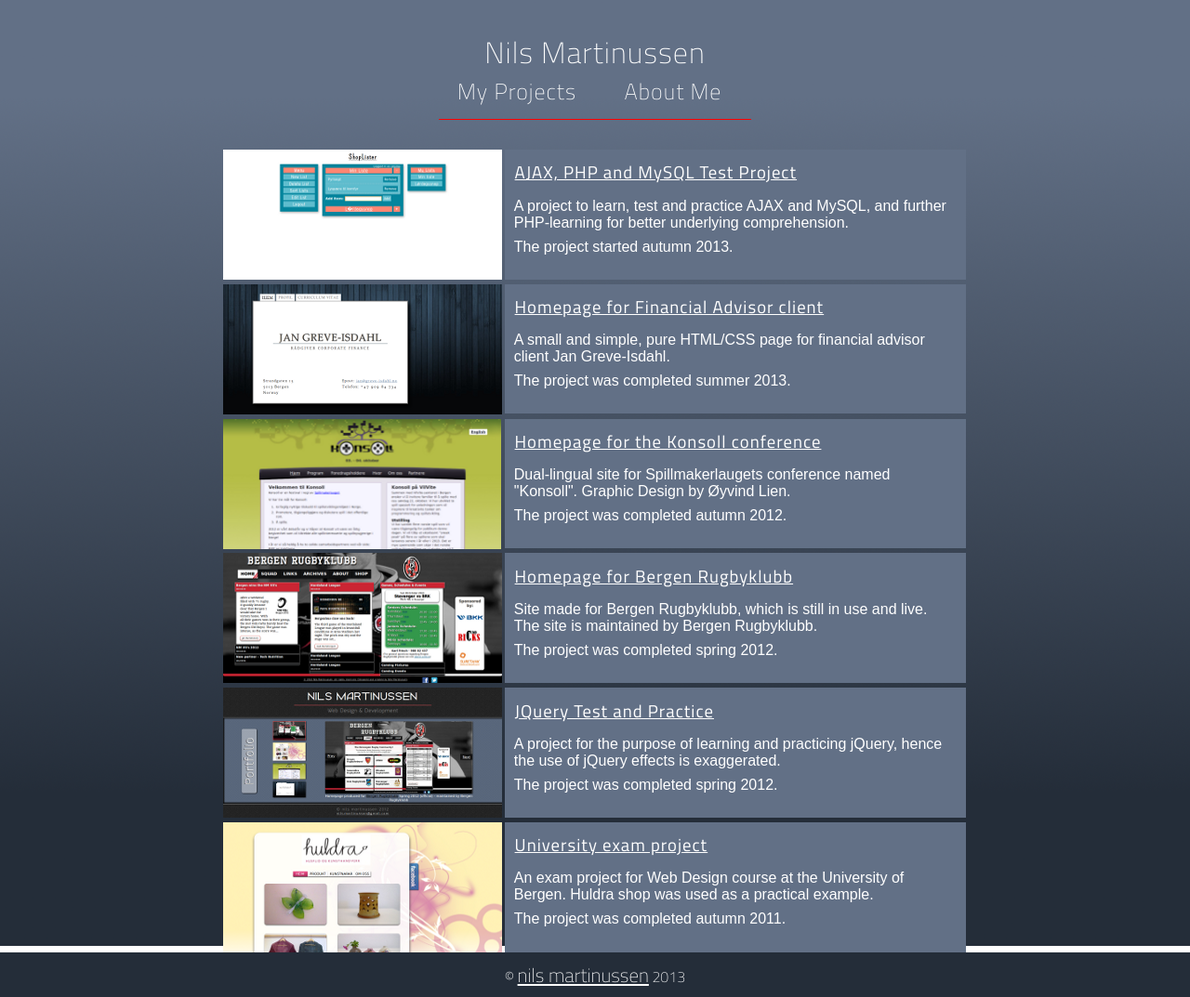
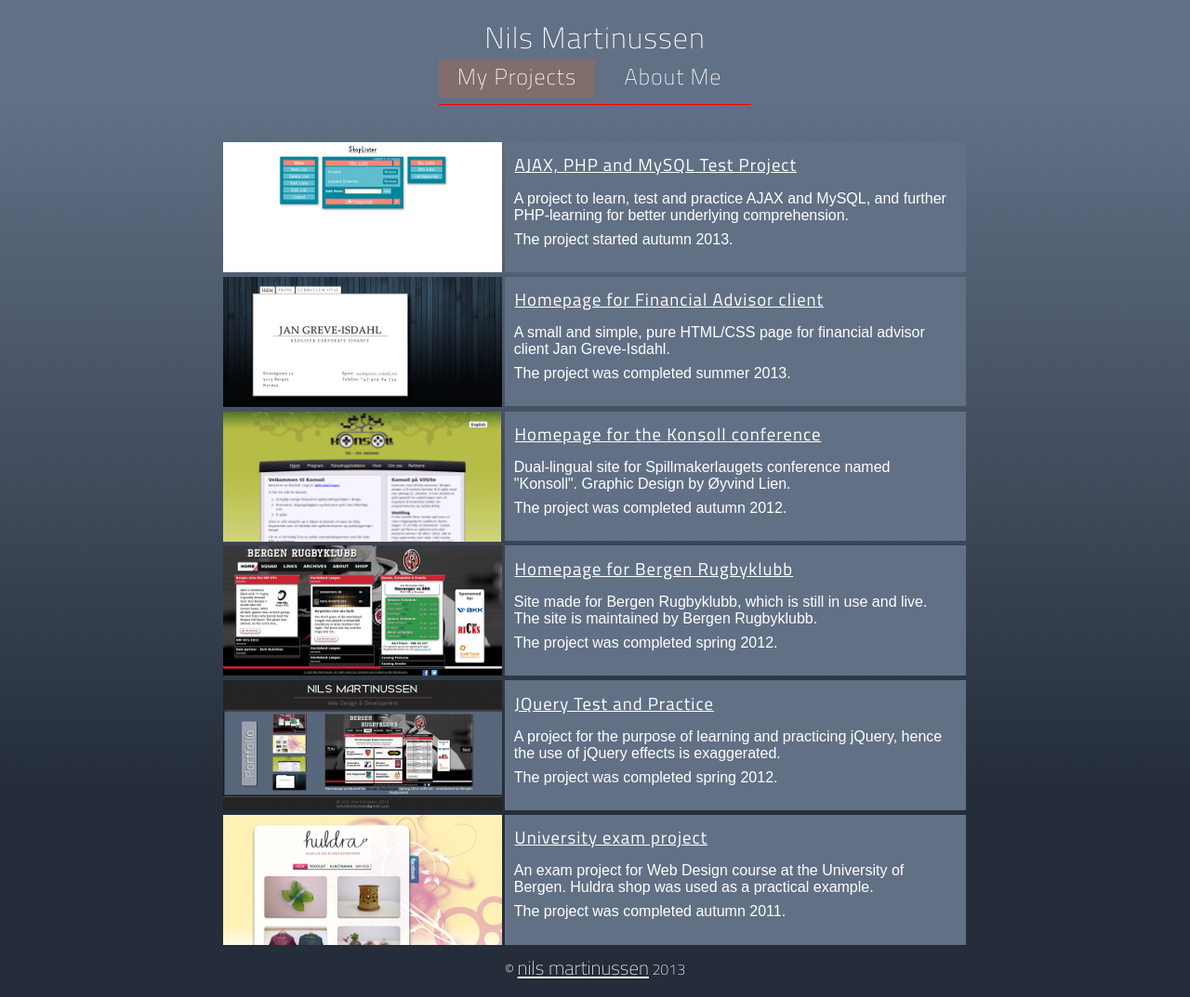
Before and after one commit to nilsma/nima, a plain HTML site: page index.html in a window 1280 px wide. Shown: the whole page at 93% size. Drawn offline with Linux system fonts and the light colour scheme.

Commit message:
fixed footer-gap on index.html

```diff
--- a/index.html
+++ b/index.html
@@ -45,13 +45,11 @@
   <body id="index">
 
     <header>
-      <div id="center">
-	<h1 class="name"><span id="fname">Nils </span><span id="lname">Martinussen</span></h1>
-	<nav>
-	  <h2 id="projects" class="active"><a href="#">My Projects</a></h2>
-	  <h2 id="about"><a href="about.html">About Me</a></h2>
-	</nav>
-      </div> <!-- end #center -->
+      <h1 class="name"><span id="fname">Nils </span><span id="lname">Martinussen</span></h1>
+      <nav>
+	<h2 id="projects" class="active"><a href="#">My Projects</a></h2>
+	<h2 id="about"><a href="about.html">About Me</a></h2>
+      </nav>
     </header>
 
     <div id="main-container">
--- a/style/main.css
+++ b/style/main.css
@@ -5,6 +5,7 @@
     }
 
 body {
+    background-color: #242D39;
     background-image: url('../media/background_slice.png');
     background-repeat: repeat-x;
     }
@@ -14,21 +15,11 @@ body {
 header {
     float: left;
     height: auto;
+    margin-bottom: 2.5em;
     width: 100%;
     }
 
-/*
-div#header-container {
-//    background-color: rgba(255,255,255,0.5);
-    margin: auto;
-    text-align: center;
-//    width: 50em;
-    width: 100%;
-    }
-*/
-
 header h1 {
-    background-color: #627086;
     color: white;
     font-family: 'Titillium Web', sans-serif;
     font-size: 2em;
@@ -36,27 +27,15 @@ header h1 {
     letter-spacing: 1px;
     margin: auto;
     padding-top: 0.5em;
+    text-align: center;
     }
 
 span#fname {
     margin: 0 0 0 0;
     }
 
-div#center {
-//    background-color: lightgreen;
-//    height: 3em;
-    margin: auto;
-    margin-top: 1em;
-    margin-bottom: 2em;
-    text-align: center;
-    width: 50em;
-    }
-
 nav {
     border-bottom: 1px solid red;
-//    background-color: lightblue;
-//    background-color: #627086;
-//    background-color: rgba(255,255,255,0);
     height: 3em;
     margin: auto;
     width: 21em;
@@ -86,21 +65,25 @@ nav h2:hover {
     }
 
 nav h2.active {
+    background-color: rgba(255, 100, 0, 0.2);
+    }
+
+nav h2:hover.active {
+    background-color: #798BA6;
+    }
+
+h2#projects {
 
     }
 
-h2#projects {
-    }
+h2#about {
 
-h2#about {
     }
 /* END HEADER */
 
 /* START MAIN-CONTAINER */
 div#main-container {
-//    background-color: rgba(255,255,255,0);
-    background-image: url('../media/background_slice.png');
-    background-repeat: repeat-x;
+
     }
 /* END MAIN-CONTAINER */
 
@@ -126,12 +109,12 @@ section.project {
     }
 
 section.project:hover {
-	cursor: pointer;
-	}
+    cursor: pointer;
+    }
 
 section.project:hover .text-holder {
-	background-color: #798BA6;
-	}
+    background-color: #798BA6;
+    }
 
 section.project h3,
 section.project p {
@@ -180,11 +163,11 @@ section.project a.project-url {
 }
 
 section#jgi div.img-holder {
-//    width: 70px;
+
     }
 
 section#jgi img {
-//    max-width: 70px;
+
     }
 
 section#konsoll img {
```
